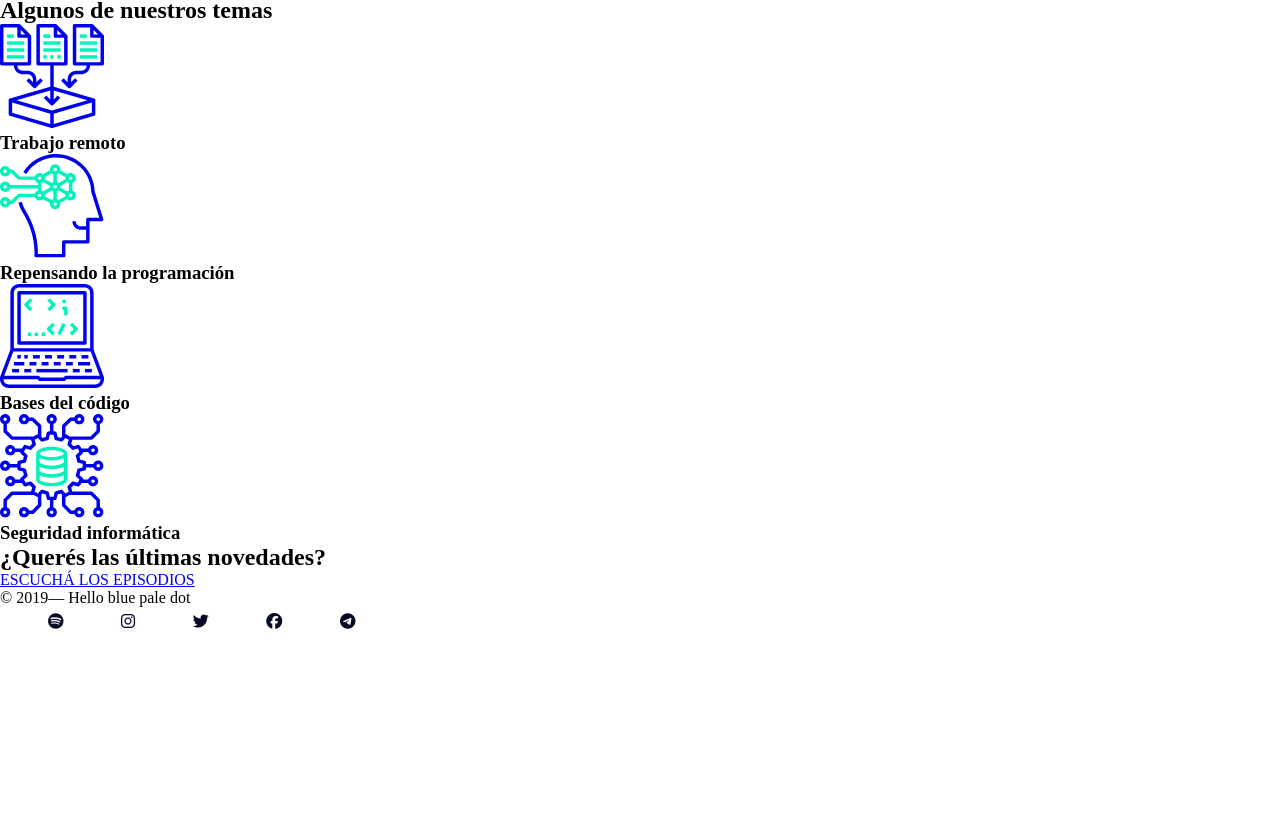
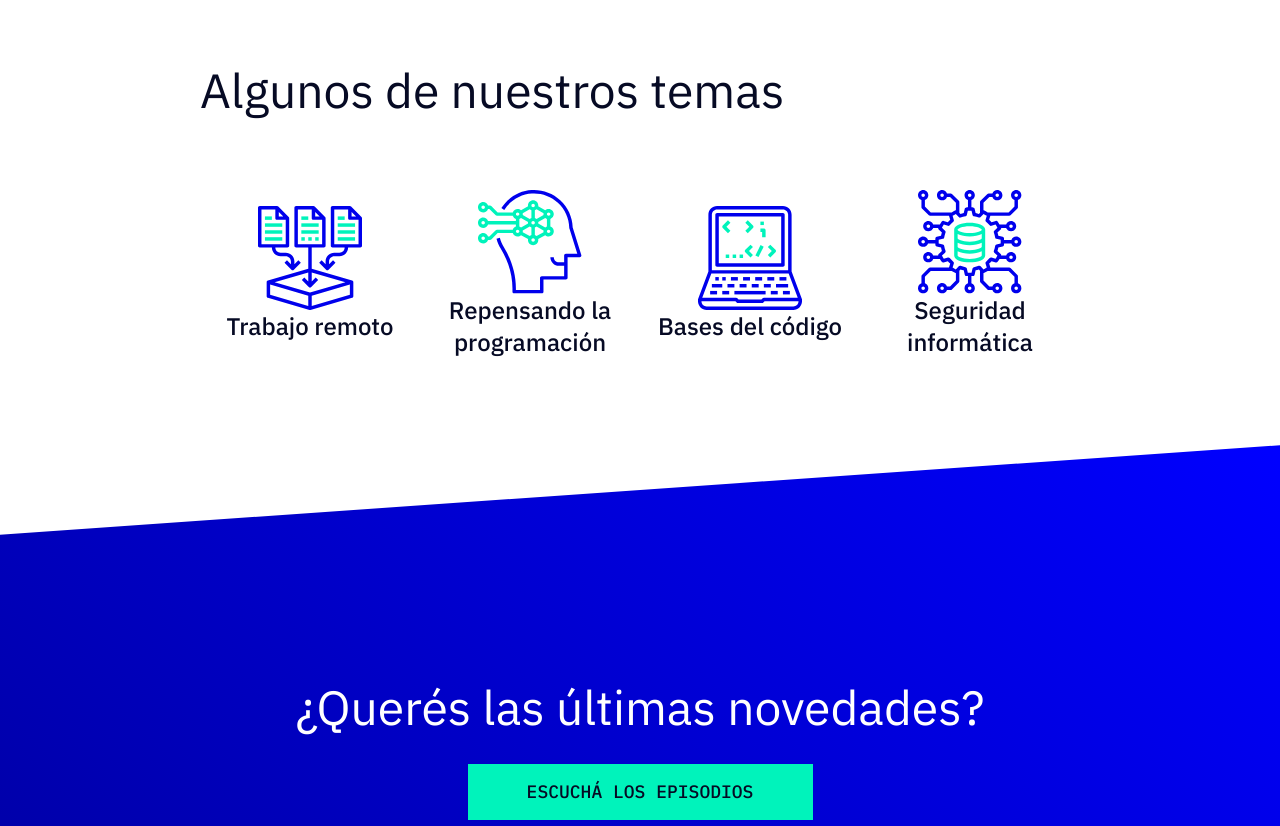
Before and after one commit to MalcomHzA/Proyecto1-Acamica, a plain HTML site: page index.html in a window 1280 px wide. Shown: the part 3074-3900 px from the top of the page. Before the commit the page ends 3709 px from the top, so only its background shows below. Drawn offline with Linux system fonts and the light colour scheme.

Commit message:
añadir archivo index y estilos

```diff
--- a/index.html
+++ b/index.html
@@ -147,30 +147,32 @@
         </div>
       </section>
       <section class="section-temas" id="topicos">
-        <h2 class="tittle-dark">Algunos de nuestros temas</h2>
+        <h2 class="title-dark">Algunos de nuestros temas</h2>
         <div class="container-temas">
-          <div class="tema-trabajo">
-            <img src="images/icon1.svg" alt="trabajo-remoto" />
+          <div class="tema tema-trabajo">
+            <img class="icon" src="images/icon1.svg" alt="trabajo-remoto" />
             <h3>Trabajo remoto</h3>
           </div>
-          <div class="tema-pensamiento">
-            <img src="images/icon2.svg" alt="tema-pensamiento" />
+          <div class="tema tema-pensamiento">
+            <img class="icon" src="images/icon2.svg" alt="tema-pensamiento" />
             <h3>Repensando la programación</h3>
           </div>
-          <div class="tema-codigo">
-            <img src="images/icon3.svg" alt="tema-codigo" />
+          <div class="tema tema-codigo">
+            <img class="icon" src="images/icon3.svg" alt="tema-codigo" />
             <h3>Bases del código</h3>
           </div>
-          <div class="tema-seguridad">
-            <img src="images/icon4.svg" alt="tema-seguridad" />
+          <div class="tema tema-seguridad">
+            <img class="icon" src="images/icon4.svg" alt="tema-seguridad" />
             <h3>Seguridad informática</h3>
           </div>
         </div>
       </section>
       <section class="section-novedades">
-        <h2 class="ligth">¿Querés las últimas novedades?</h2>
-        <div class="button-episodios">
-          <a href="#episodios">ESCUCHÁ LOS EPISODIOS</a>
+        <div class="container-novedades">
+          <h2 class="title-light">¿Querés las últimas novedades?</h2>
+          <div class="button-novedades">
+            <a class="text-button" href="#episodios">ESCUCHÁ LOS EPISODIOS</a>
+          </div>
         </div>
       </section>
     </main>
@@ -178,22 +180,22 @@
       <p class="copyrigth">© 2019— Hello blue pale dot</p>
       <nav class="social-media">
         <ul>
-          <li class="spotify">
+          <li class="r-s spotify">
             <a href="https://www.spotify.com/co/">
               <i class="fab fa-spotify"></i>
             </a>
           </li>
-          <li class="instagram">
+          <li class="r-s instagram">
             <a href="https://www.instagram.com/?hl=es">
               <i class="fab fa-instagram"></i>
             </a>
           </li>
-          <li class="twitter">
+          <li class="r-s twitter">
             <a href="https://twitter.com/">
               <i class="fab fa-twitter"></i>
             </a>
           </li>
-          <li class="facebook">
+          <li class="r-s facebook">
             <a href="https://www.facebook.com/">
               <i class="fab fa-facebook"></i>
             </a>
--- a/styles/styles.css
+++ b/styles/styles.css
@@ -145,6 +145,7 @@ h1 {
 }
 
 /* section-nosotros */
+
 .section-nosotros {
   margin: 0 auto;
 }
@@ -202,3 +203,79 @@ h1 {
   width: 33.33%;
   width: calc(100% / 3);
 }
+
+.container-temas {
+  display: flex;
+  flex-direction: row;
+  justify-content: space-around;
+  flex-wrap: wrap;
+  margin-top: 69px;
+}
+
+.tema {
+  display: flex;
+  flex-direction: column;
+  justify-content: center;
+  align-items: center;
+  width: 220px;
+}
+
+h3 {
+  font-family: "IBM Plex Sans";
+  font-size: 24px;
+  color: #060A24;
+  letter-spacing: 0;
+  text-align: center;
+  font-weight: 500;
+}
+
+.section-temas {
+  padding: 62px 200px;
+}
+
+.icon {
+  width: 104px;
+}
+
+/* section-novedades */
+
+.section-novedades {
+  background-image: linear-gradient(225deg, #0000ff 0%, #0000a3 100%);
+  padding: 186px 100px 100px 100px;
+  transform: skew(0deg, -4deg);
+  overflow: hidden;
+  margin-top: 70px;
+}
+
+.container-novedades {
+  transform: skew(0deg, 4deg);
+  display:flex;
+  flex-direction: column;
+  justify-content: center;
+  align-items: center;
+}
+
+.button-novedades {
+  text-align: center;
+  padding: 16px 0px;
+  background-color: #00f3bb;
+  width: 345px;
+}
+
+footer {
+display: flex;
+flex-direction: row;
+justify-content:space-between ;
+align-items: center;
+height: 8rem;
+bottom: 2.5rem;
+bottom: 0;
+position: relative;
+background-color: white ;
+top: -2.5rem;
+padding:0 100px
+}
+
+.r-s {
+  margin: left 36px; ;
+}
```
